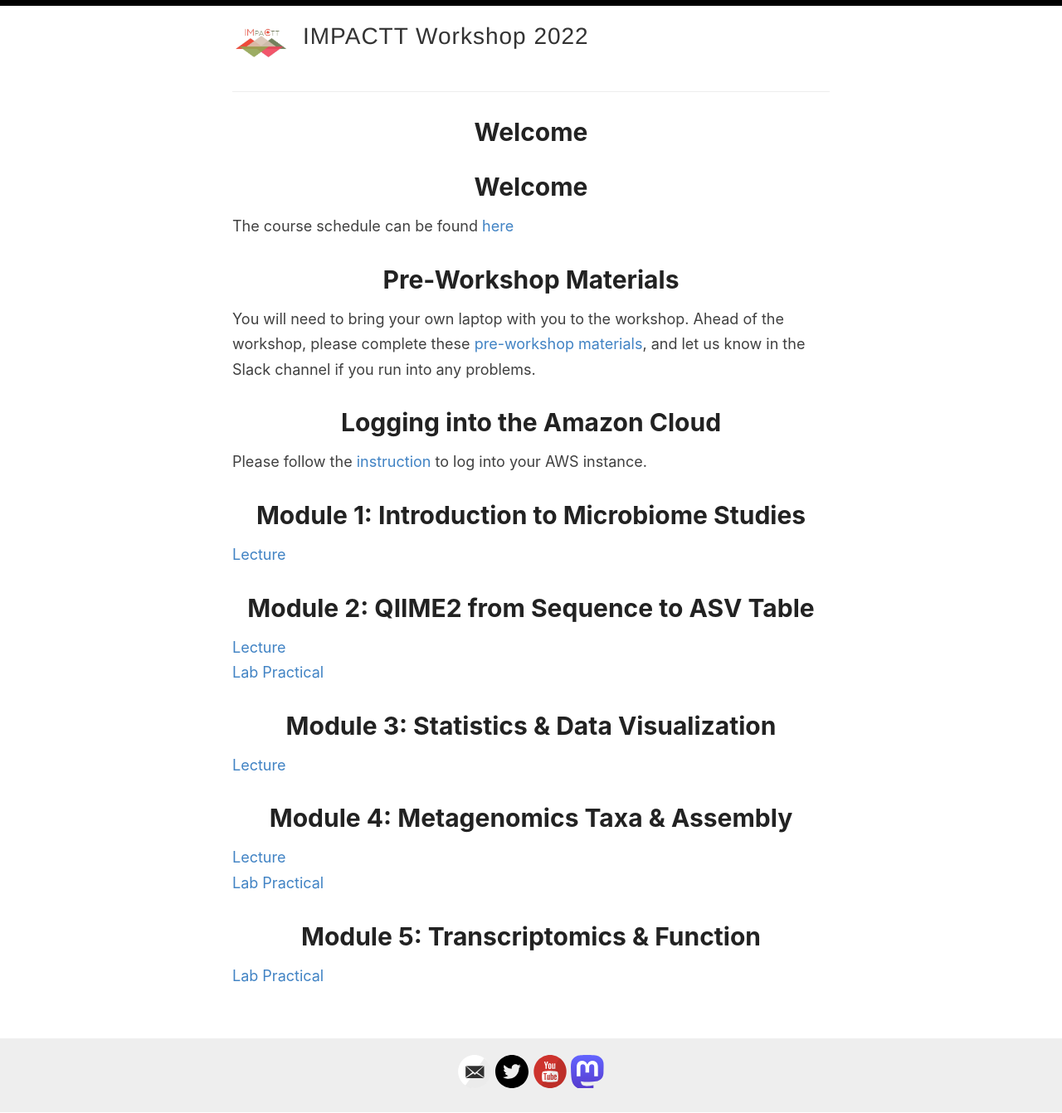
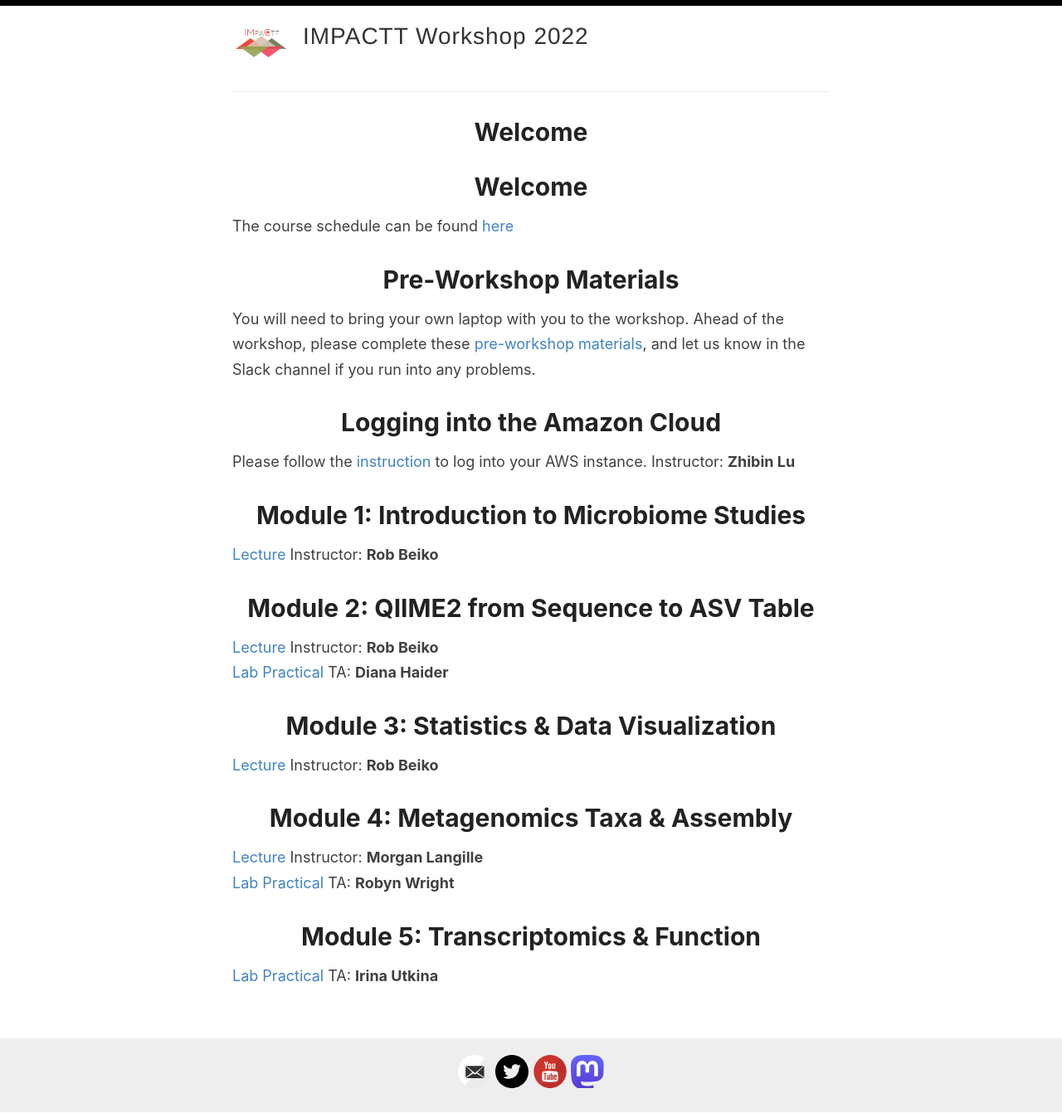
Before and after one commit to bioinformaticsdotca/MIC_2022, a Jekyll site: the page built from index.md, in a window 1280 px wide. Shown: the whole page at 83% size. Built offline with Jekyll 4.4.1, drawn with Linux system fonts in a browser that asks for light colours; our own code applies the rules of GitHub Pages for plain Markdown files.

Commit message:
Update index.md

```diff
--- a/index.md
+++ b/index.md
@@ -6,21 +6,21 @@ The course schedule can be found [here](/MIC_2022/Bioinformatics_Workshop_Schedu
 You will need to bring your own laptop with you to the workshop. Ahead of the workshop, please complete these [pre-workshop materials](https://github.com/LangilleLab/microbiome_helper/wiki/Metagenomics-(IMPACTT-December-2022)-Pre-workshop), and let us know in the Slack channel if you run into any problems.
 
 # Logging into the Amazon Cloud
-Please follow the [instruction](/MIC_2022/Logging%20into%20AWS) to log into your AWS instance.
+Please follow the [instruction](/MIC_2022/Logging%20into%20AWS) to log into your AWS instance. Instructor: **Zhibin Lu**
 
 # Module 1: Introduction to Microbiome Studies
-[Lecture](module1_Introduction.pdf)
+[Lecture](module1_Introduction.pdf) Instructor: **Rob Beiko**
 
 # Module 2: QIIME2 from Sequence to ASV Table
-[Lecture](module2_Sequence_Table_to_ASV.pdf)<br />
-[Lab Practical](https://github.com/beiko-lab/CBW2021_Module2_16S_Analysis/wiki/MIC-Module-2-tutorial)
+[Lecture](module2_Sequence_Table_to_ASV.pdf) Instructor: **Rob Beiko**<br />
+[Lab Practical](https://github.com/beiko-lab/CBW2021_Module2_16S_Analysis/wiki/MIC-Module-2-tutorial) TA: **Diana Haider**
 
 # Module 3: Statistics & Data Visualization
-[Lecture](module3_Statistics_Data_Visualization.pdf)
+[Lecture](module3_Statistics_Data_Visualization.pdf) Instructor: **Rob Beiko**
 
 # Module 4: Metagenomics Taxa & Assembly
-[Lecture](Metagenomics_taxa_and_assembly.pdf)<br />
-[Lab Practical](https://github.com/LangilleLab/microbiome_helper/wiki/Metagenomics-(IMPACTT-December-2022))
+[Lecture](Metagenomics_taxa_and_assembly.pdf) Instructor: **Morgan Langille**<br />
+[Lab Practical](https://github.com/LangilleLab/microbiome_helper/wiki/Metagenomics-(IMPACTT-December-2022)) TA: **Robyn Wright**
 
 # Module 5: Transcriptomics & Function
-[Lab Practical](https://github.com/bioinformaticsdotca/MIC_2022/blob/main/Module6_Metatranscriptomics_Tutorial_MIC-2022.md)
+[Lab Practical](https://github.com/bioinformaticsdotca/MIC_2022/blob/main/Module6_Metatranscriptomics_Tutorial_MIC-2022.md) TA: **Irina Utkina**
```
